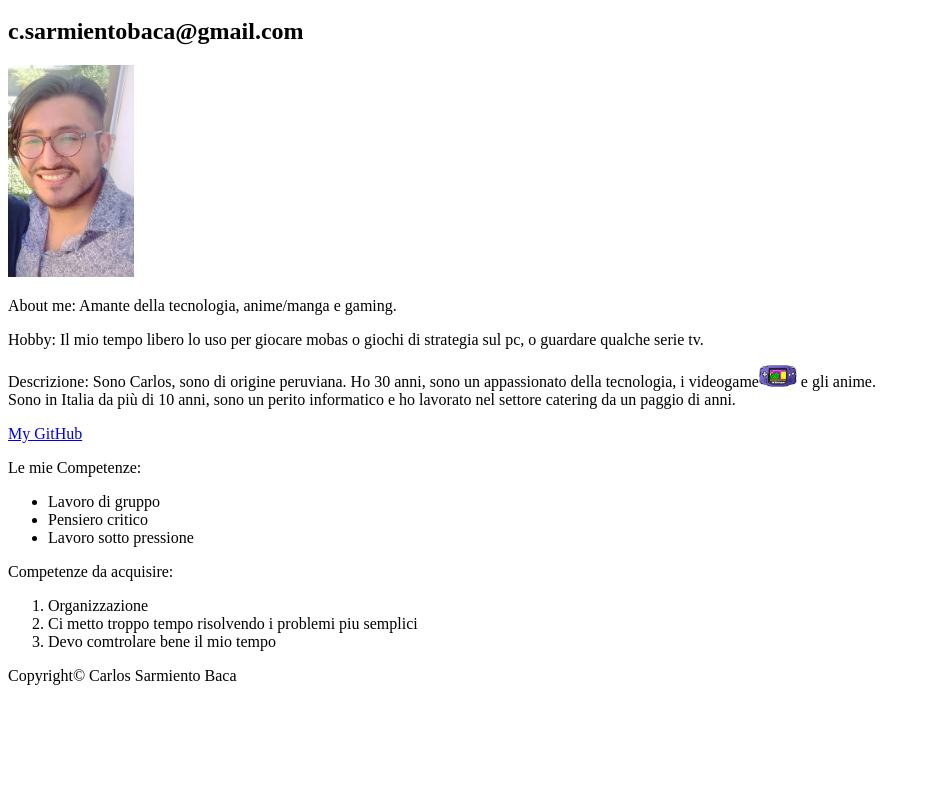
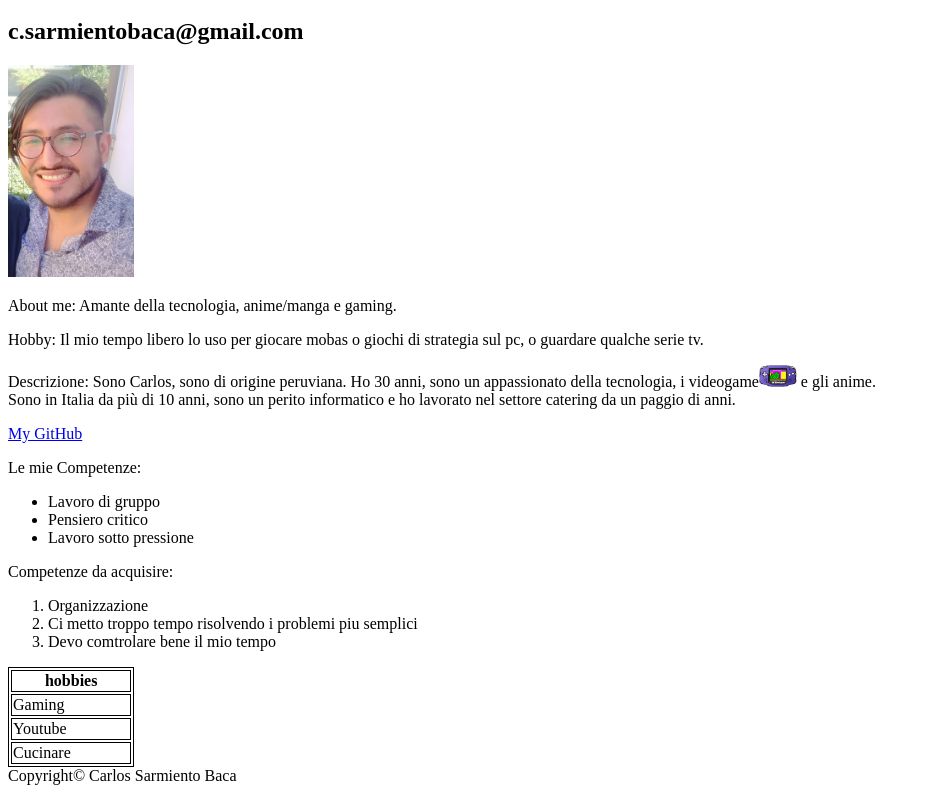
Before and after one commit to csarmientobaca/S1L1, a plain HTML site: page S1L1/index.html in a window 1280 px wide. Shown: the part 100-893 px from the top of the page, without its empty margins (0-930 px from the left). Before the commit the page ends 800 px from the top, so only its background shows below. Drawn offline with Linux system fonts and the light colour scheme.

Commit message:
Update index.html

```diff
--- a/S1L1/index.html
+++ b/S1L1/index.html
@@ -1,4 +1,9 @@
 <!DOCTYPE html>
+<style>
+    table, th, td {
+      border:1px solid black;
+    }
+    </style>
 <html lang="en">
   <head>
     <meta charset="UTF-8" />
@@ -40,6 +45,26 @@
             <li>Devo comtrolare bene il mio tempo</li>
         </ol>
     </div>
+      <table style="width: 10%">
+        <tr>
+            <th>hobbies</th>
+        </tr>
+        <tr>
+            <td>
+                Gaming
+            </td>
+        <tr>
+            <td>
+                Youtube
+            </td>
+        </tr>
+            <tr>
+                <td>
+                    Cucinare
+                </td>
+            </tr>
+
+    </table>
 
 
     </main>
```
